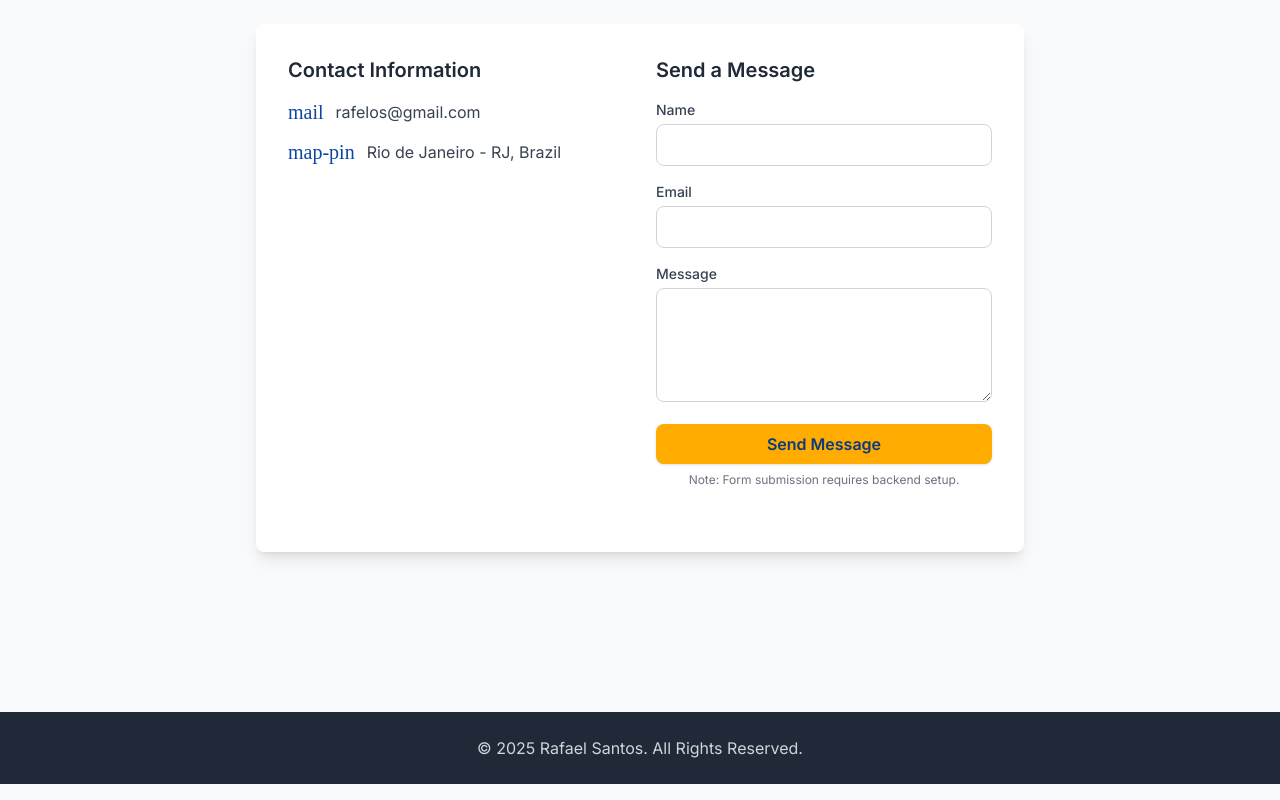
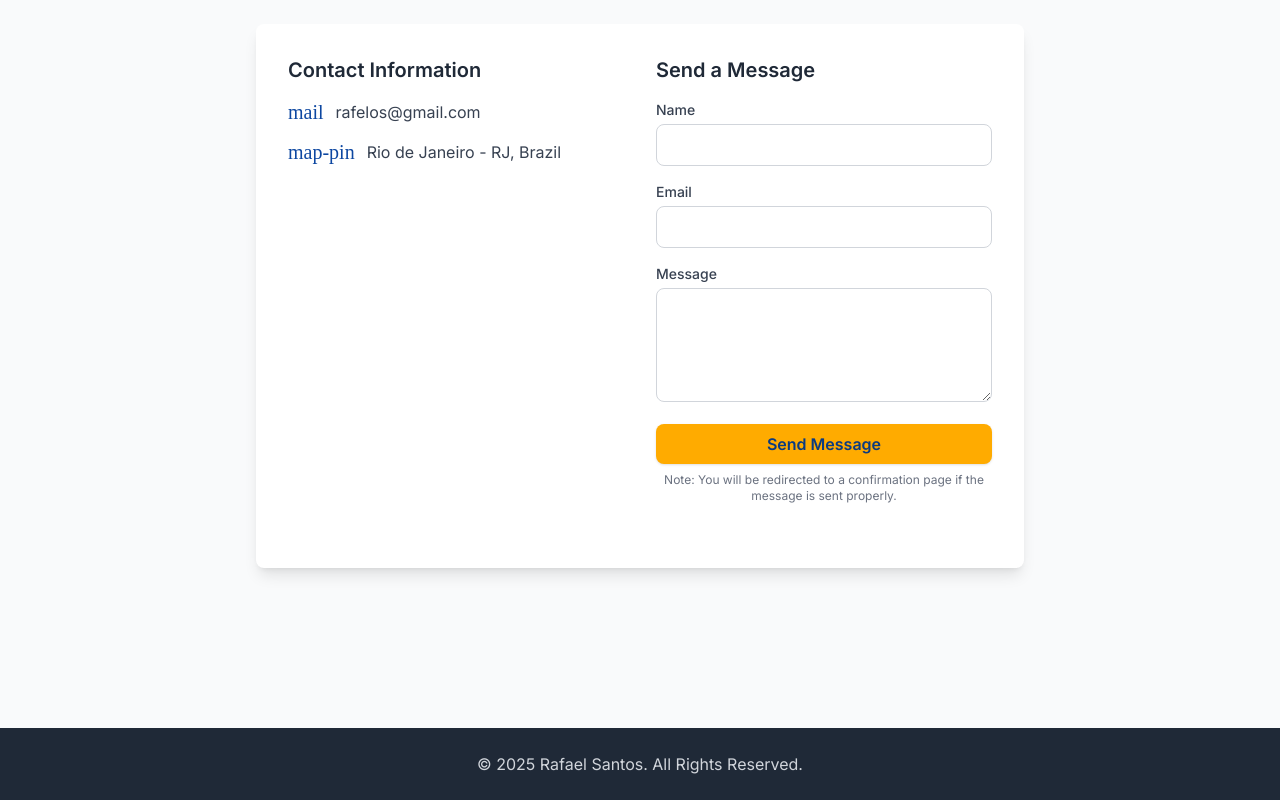
Before and after one commit to rafelos/resume, a plain HTML site: page index.html in a window 1280 px wide. Shown: the part 4169-4969 px from the top of the page. Drawn offline with nearby package versions, Linux system fonts and the light colour scheme.

Commit message:
Add files via upload
Updated message below form.

```diff
--- a/index.html
+++ b/index.html
@@ -391,7 +391,7 @@
                                 <button type="submit" class="w-full bg-secondary hover:opacity-90 text-primary-dark font-semibold py-2 px-6 rounded-lg shadow transition duration-300">
                                     Send Message
                                 </button>
-                                <p class="text-xs text-gray-500 mt-2 text-center">Note: Form submission requires backend setup.</p>
+                                <p class="text-xs text-gray-500 mt-2 text-center">Note: You will be redirected to a confirmation page if the message is sent properly.</p>
                             </div>
                         </form>
                     </div>
```
